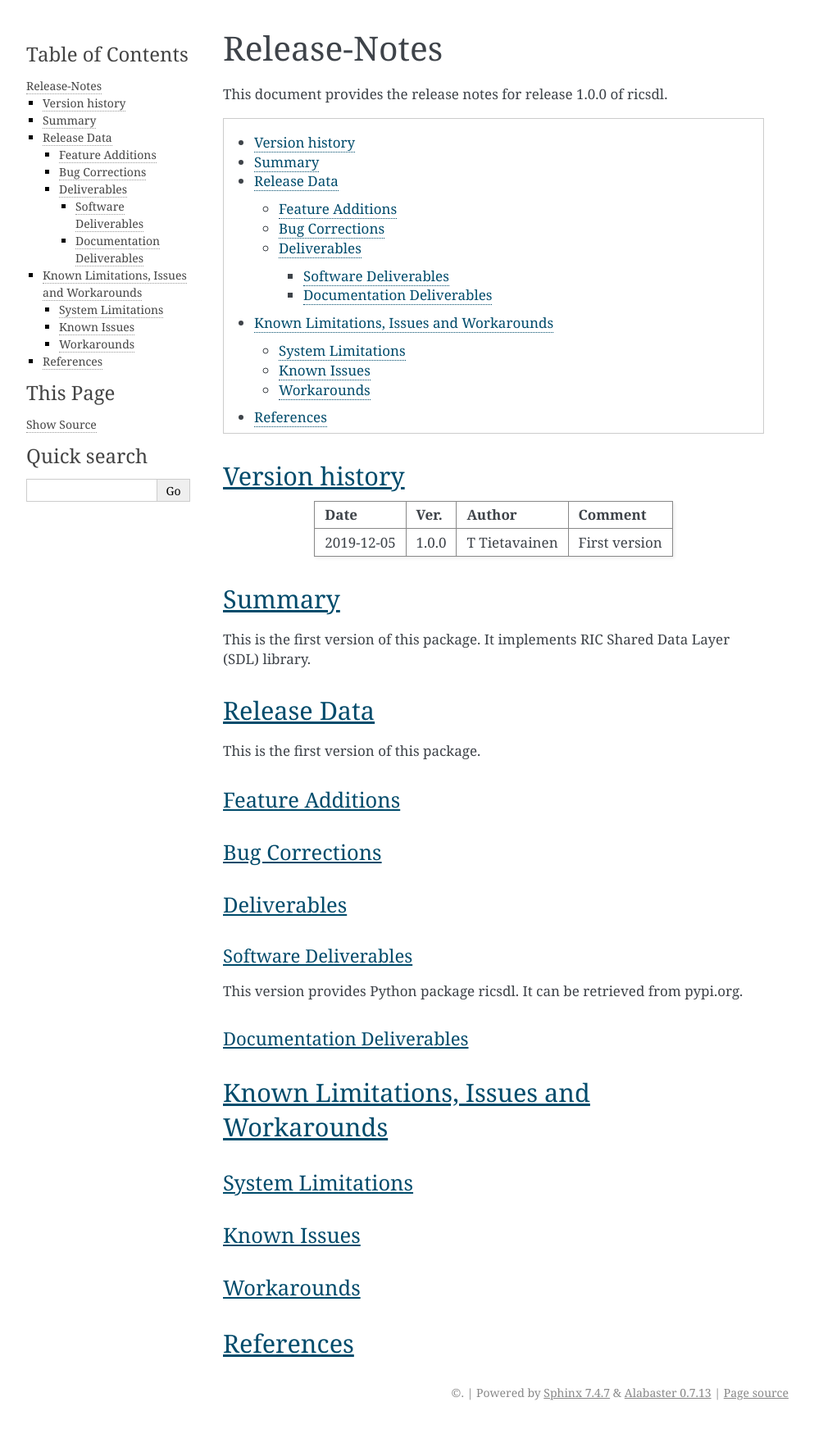
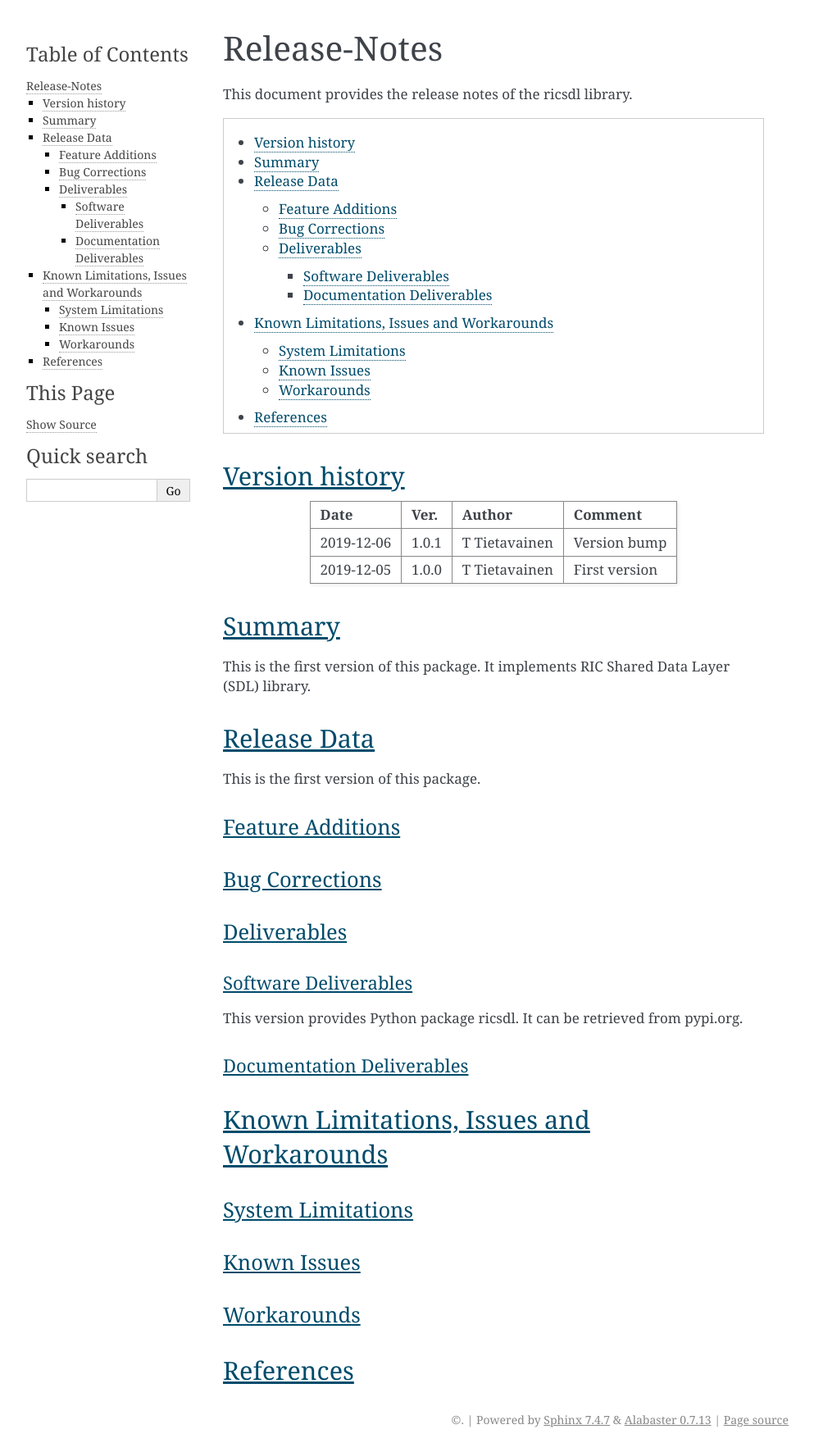
Before and after one commit to o-ran-sc/ric-plt-sdlpy, a Sphinx documentation site: the page built from docs/release-notes.rst, in a window 1280 px wide. Shown: the whole page at 82% size, without its empty margins (148-1141 px from the left). Built offline with Sphinx 7.4.7, drawn with Linux system fonts in a browser that asks for light colours; before the commit the page ends 1738 px from its top, so only the background shows below that.

Commit message:
Version bump to version 1.0.1
Version 1.0.1 does not include any ricsdl code changes compared
to the previous version 1.0.0. Version bump is needed to do to get
ricsdl released out properly to [test]pypi.org.

Signed-off-by: Timo Tietavainen <timo.tietavainen@nokia.com>
Change-Id: Ibc8167dfd46cf6673f9f1d6cb1c2a61e39869e92

```diff
--- a/docs/release-notes.rst
+++ b/docs/release-notes.rst
@@ -21,7 +21,7 @@ Release-Notes
 =============
 
 
-This document provides the release notes for release 1.0.0 of ricsdl.
+This document provides the release notes of the ricsdl library.
 
 .. contents::
    :depth: 3
@@ -33,6 +33,9 @@ Version history
 
 +--------------------+--------------------+--------------------+--------------------+
 | **Date**           | **Ver.**           | **Author**         | **Comment**        |
+|                    |                    |                    |                    |
++--------------------+--------------------+--------------------+--------------------+
+| 2019-12-06         | 1.0.1              | T Tietavainen      | Version bump       |
 |                    |                    |                    |                    |
 +--------------------+--------------------+--------------------+--------------------+
 | 2019-12-05         | 1.0.0              | T Tietavainen      | First version      |
```
Also changed, not shown: 1 other file.
